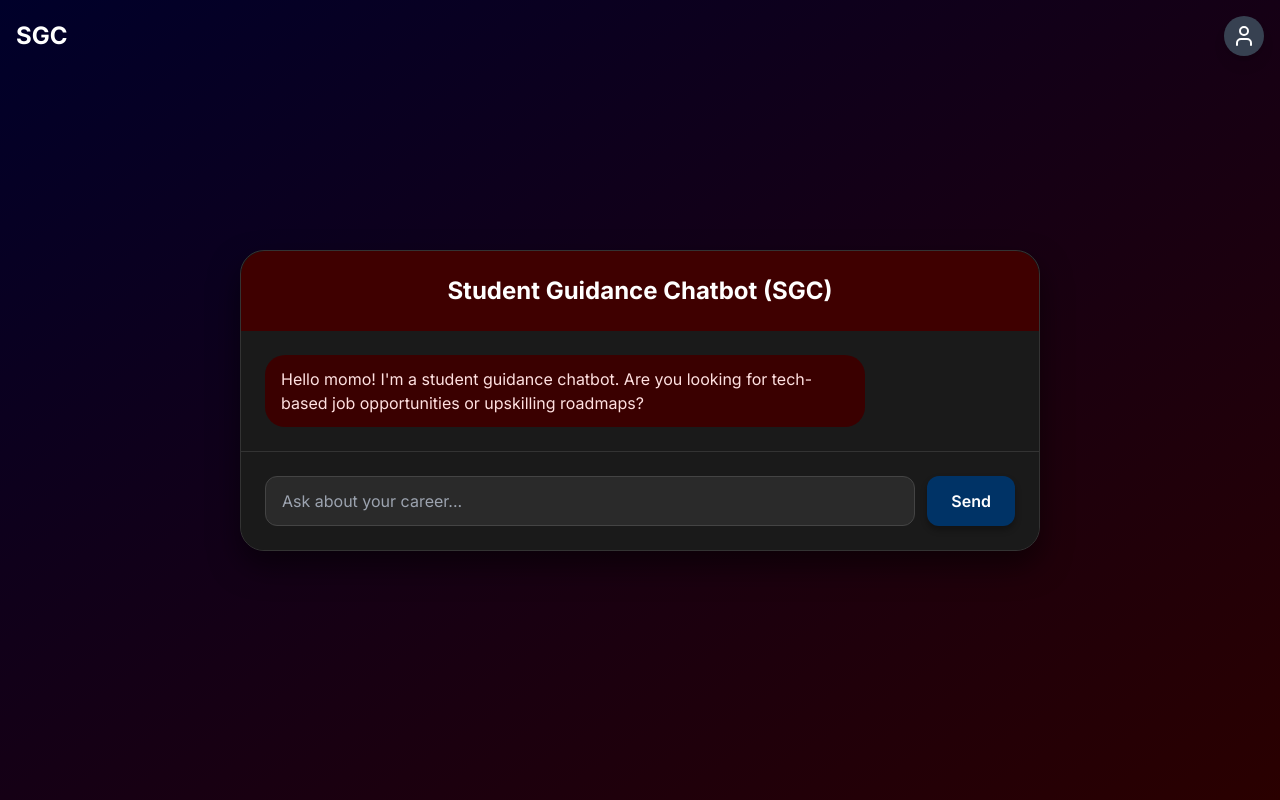
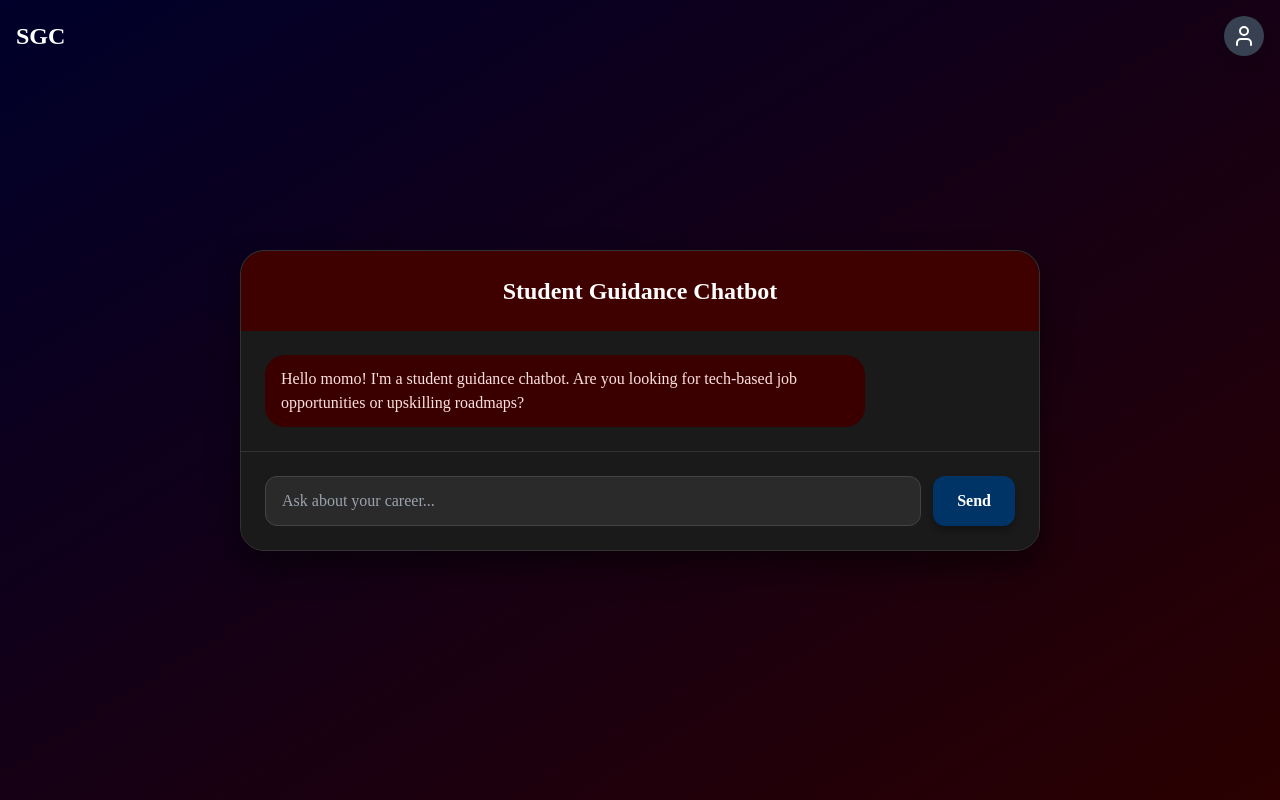
Before and after one commit to Haseebasi/studence-guidence-chatbot, a Flask app: page /chat_app in a window 1280 px wide. Run offline with Flask 3, Linux system fonts and the light colour scheme; a user stored in the database is signed in; data comes from the database, SQL or seed files in the repository; some libraries are stand-ins or nearby versions.

Commit message:
Renamed the chatbot in the html template

```diff
--- a/templates/chat_app.html
+++ b/templates/chat_app.html
@@ -9,7 +9,7 @@
     <link href="https://fonts.googleapis.com/css2?family=Inter:wght@400;600;700&display=swap" rel="stylesheet">
     <style>
         body {
-            font-family: 'Inter', sans-serif;
+            font-family: 'Times New Roman', Times, serif;
             /* Dark mode background with red and blue gradient */
             background: linear-gradient(to bottom right, #00002a 0%, #2a0000 100%); /* Blue from top-left, Red towards bottom-right */
             display: flex;
@@ -139,7 +139,7 @@
 
     <div class="chat-container">
         <div class="chat-header">
-            <h1 class="text-2xl font-bold">Student Guidance Chatbot (SGC)</h1>
+            <h1 class="text-2xl font-bold">Student Guidance Chatbot</h1>
         </div>
         <div id="chat-messages" class="chat-messages">
             <!-- Initial greeting message will be dynamically updated by JavaScript -->
```
